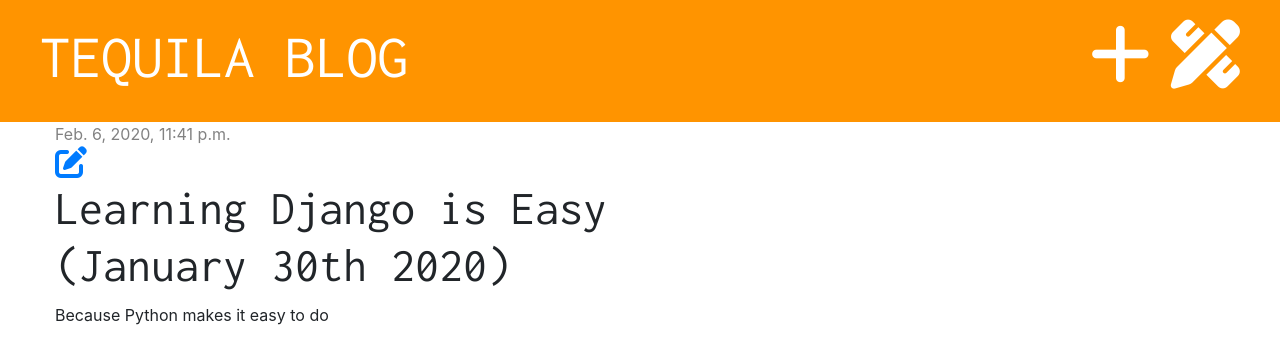
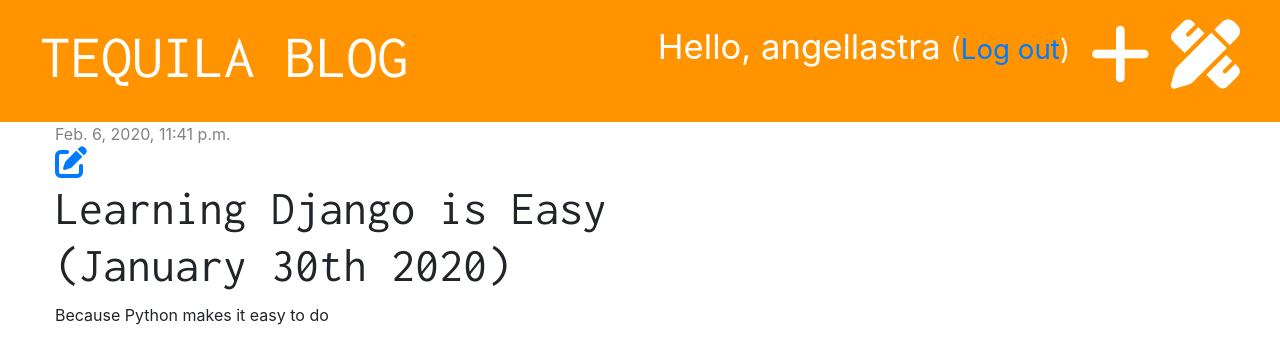
Before and after one commit to arlastra07/my_django_mysite, a Django app: page /post/1 in a window 1280 px wide. Shown: the top 364 px of the page. Run offline with Django 3.2, Linux system fonts and the light colour scheme; a user stored in the database is signed in; data comes from the database, SQL or seed files in the repository; both versions use the stored data as it was after the commit; some libraries are stand-ins or nearby versions.

Commit message:
Add logout functionality

```diff
--- a/blog/templates/blog/base.html
+++ b/blog/templates/blog/base.html
@@ -16,8 +16,9 @@
             <!-- ADDING SECURITY FOR NEW POSTS-->
             {% if user.is_authenticated %}
                 <a href="{% url 'post_draft_list' %}" class="top-menu"><i class="fas fa-pencil-ruler fa-2x"></i></a>
-                <a href="{% url 'post_new' %}" class="top-menu"><i class="fas fa-plus fa-2x" style="color:white;"></i></a>
+                <a href="{% url 'post_new' %}" class="top-menu"><i class="fas fa-plus fa-2x"></i></a>
 
+                <p class="top-menu">Hello, {{ user.username }} <small>(<a href="{% url 'logout' %}">Log out</a>)</small></p>
             {% else %}
                 <a href="{% url 'login' %}" class="top-menu"><i class="fas fa-sign-in-alt fa-2x"></i></a>
             {% endif %}
--- a/blog/urls.py
+++ b/blog/urls.py
@@ -1,8 +1,6 @@
 from django.urls import path
 from . import views
 
-# this import is use for login functionality
-from django.contrib.auth import views as auth_views
 
 
 urlpatterns = [
@@ -30,9 +28,4 @@ urlpatterns = [
     # mydjangosite.com/post/2/publish --> online
     path('post/<int:pk>/publish', views.post_publish, name='post_publish'),
 
-    #127.0.0.1:8000/accounts/login --> local
-    # mydjangosite.com/accounts/login --> online
-    #adding django login view
-    path('accounts/login/', auth_views.LoginView.as_view(template_name='registration/login.html'), name='login'),
-
 ]
--- a/mysite/settings.py
+++ b/mysite/settings.py
@@ -31,7 +31,7 @@ DEBUG = True
 ALLOWED_HOSTS = []
 
 LOGIN_REDIRECT_URL = 'post_list'
-
+LOGOUT_REDIRECT_URL = 'post_list'
 
 # Application definition
 
--- a/mysite/urls.py
+++ b/mysite/urls.py
@@ -15,8 +15,20 @@ Including another URLconf
 """
 from django.contrib import admin
 from django.urls import path, include
+from django.contrib.auth import views as auth_views
 
 urlpatterns = [
     path('admin/', admin.site.urls),
+
+    #127.0.0.1:8000/accounts/login --> local
+    # mydjangosite.com/accounts/login --> online
+    #adding django login view
+    path('accounts/login/', auth_views.LoginView.as_view(template_name='registration/login.html'), name='login'),
+
+    #127.0.0.1:8000/accounts/logout --> local
+    # mydjangosite.com/accounts/logout --> online
+    #adding django login view
+    path('accounts/logout/', auth_views.LogoutView.as_view(), name='logout', kwargs={'next_page': 'post_list'}),
+
     path('', include('blog.urls')),
 ]
```
Also changed, not shown: db.sqlite3.
